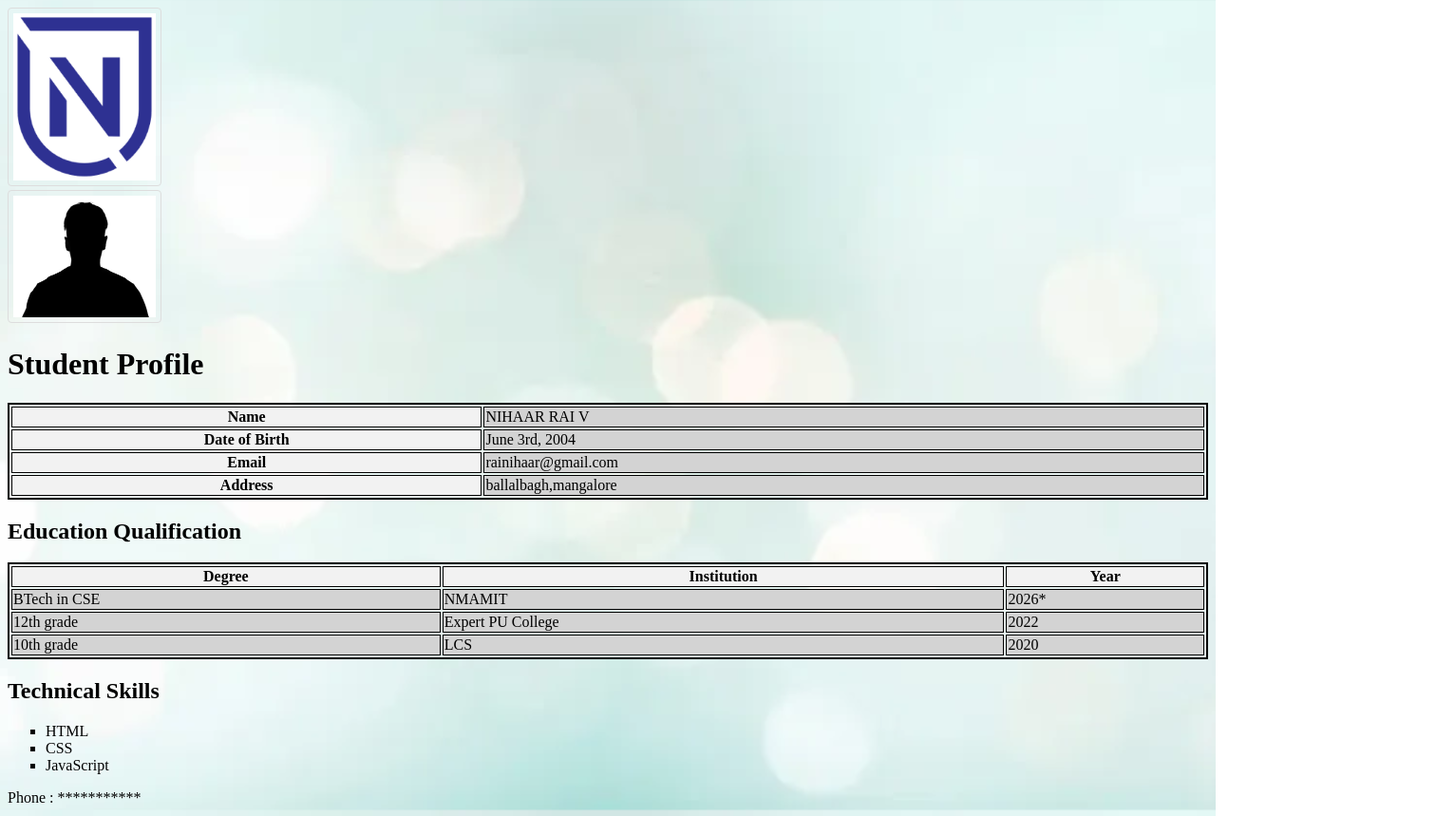
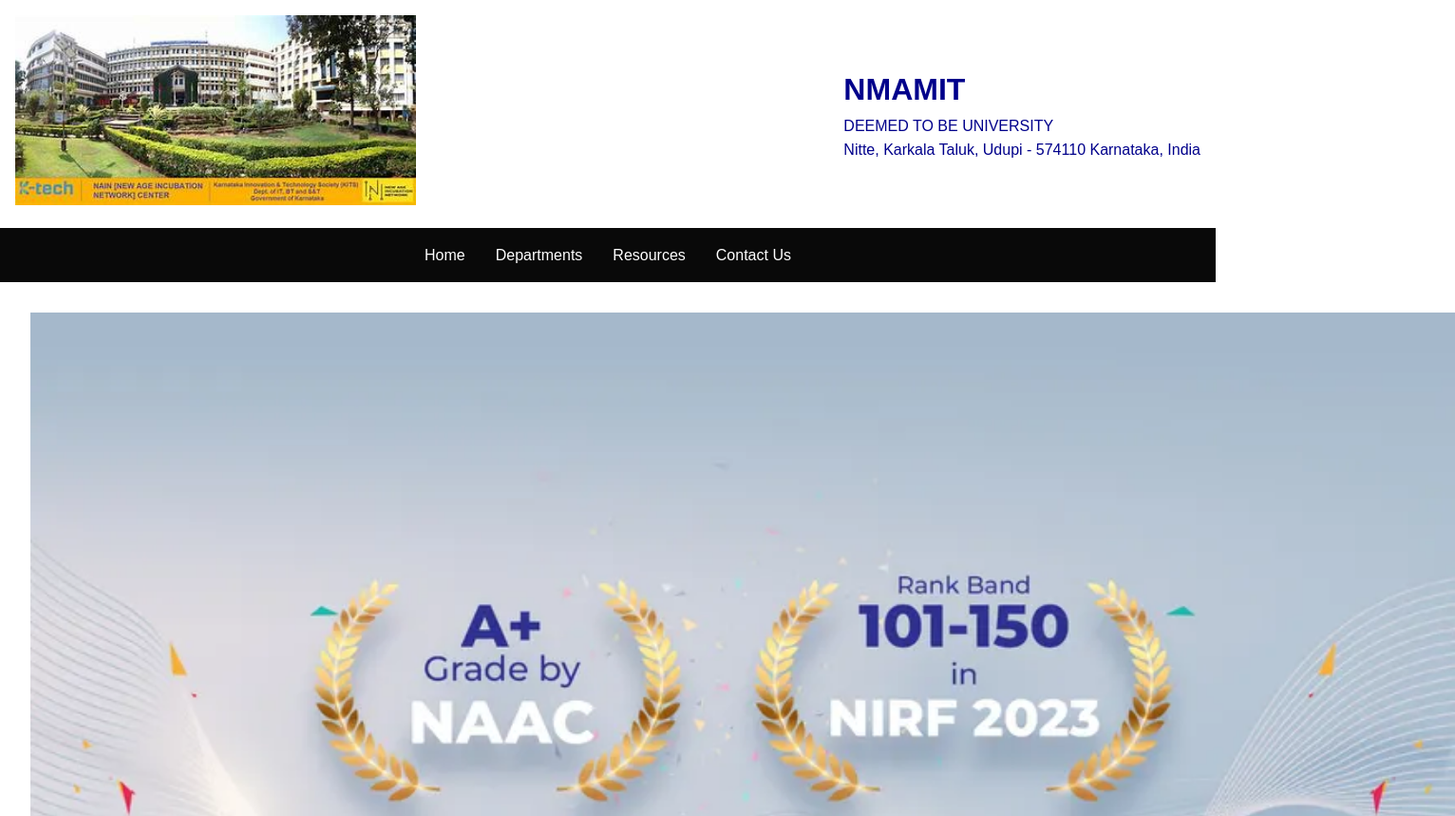
Before and after one commit to nu22c69/1a, a plain HTML site: page index.html in a window 1280 px wide. Shown: the top 859 px of the page at 95% size, 1532 px wide, since content can reach past the window. Drawn offline with Linux system fonts and the light colour scheme.

Commit message:
Add files via upload

```diff
--- /dev/null
+++ b/cse.css
@@ -0,0 +1,49 @@
+.cse img{
+    width: 1400px;
+    height: 400px;
+}
+
+h1{
+    color:darkblue;
+    margin:0px;
+    text-align: center;
+    background-color: rgb(255, 255, 255);
+}
+nav {
+    background-color:rgb(0, 0, 0);
+    color: darkblue;
+    text-emphasis-color: blue;
+    }
+    .menu {
+        list-style: none;
+        display: flex;
+        justify-content: center;
+        padding: 1rem 0;
+        }
+        .menu li {
+        margin: 0 1rem;
+        position: relative;
+        }
+        .menu a {
+        color: #fff;
+        text-decoration: none;
+        transition: color 0.3s;
+        }
+        .menu a:hover {
+        color: beige;
+        }
+        .submenu-content {
+        display: none;
+        position: absolute;
+        top: 100%;
+        left: 0;
+        background-color: deepskyblue;
+        z-index: 1;
+        }
+        .submenu:hover .submenu-content {
+        display: block;
+        }
+        body{
+            background-color: rgb(255, 255, 255);
+            color:darkblue;
+        }
--- /dev/null
+++ b/home.css
@@ -0,0 +1,97 @@
+body, h1, h2, p, ul, li {
+    margin: 0;
+    padding: 0;
+    color: darkblue;
+    }
+    /* Global Styles */
+    body {
+    font-family: Arial, sans-serif;
+    line-height: 1.6;
+    }
+    header {
+    background-color: rgb(255, 255, 255);
+    color: darkblue;
+    text-align: center;
+    padding: 1rem;
+    display: flex;
+    align-items: center;
+    justify-content: space-between;
+    font-style: initial;
+    }
+    .logo img {
+    max-width: 1200px;
+    height: 200px;
+    }
+    .header-content {
+    text-align: left;
+    }
+    nav {
+    background-color:rgb(9, 9, 9);
+    color: darkblue;
+    text-emphasis-color: blue;
+    }
+    .menu {
+    list-style: none;
+    display: flex;
+    justify-content: center;
+    padding: 1rem 0;
+    }
+    .menu li {
+    margin: 0 1rem;
+    position: relative;
+    }
+    .menu a {
+    color: #fff;
+    text-decoration: none;
+    transition: color 0.3s;
+    }
+    .menu a:hover {
+    color: #a7680b;
+    }
+    .submenu-content {
+    display: none;
+    position: absolute;
+    top: 100%;
+    left: 0;
+    background-color: deepskyblue;
+    z-index: 1;
+    }
+    .submenu:hover .submenu-content {
+    display: block;
+    }
+    main {
+    padding: 2rem;
+    background-color: rgb(255, 255, 255);
+    color:black;
+    text-shadow: #444;
+    }
+    .department {
+    margin-bottom: 2rem;
+    }
+    footer {
+    text-align: center;
+    padding: 1rem 0;
+    background-color: rgb(0, 0, 0);
+    color: black;
+    }
+    .footer a:hover{
+        color:aqua;
+    }
+    .social-links a {
+    color: #fff;
+    text-decoration: none;
+    margin: 0 10px;
+    }
+    /* Media Queries */
+    @media screen and (max-width: 768px) {
+    header {
+    flex-direction: column;
+    }
+    .logo {
+    margin-bottom: 1rem;
+    }
+    .cse img{
+        max-width: 1500px;
+        height:200px;
+    }
+}
--- a/index.html
+++ b/index.html
@@ -1,106 +1,50 @@
 <!DOCTYPE html>
-<html>
+<html lang="en">
 <head>
-  <title>Student Profile</title>
-  <link rel="stylesheet" href="styles.css">
+<meta charset="UTF-8">
+<meta name="viewport" content="width=device-width, initial-scale=1.0">
+<link rel="stylesheet" href="home.css">
+<title>Your Institution</title>
 </head>
-<style>
-body {
-  background-image:url("backimage.webp");
-  background-repeat: no-repeat;
-  background-attachment: fixed;
-  background-size: cover;
-  }
-        table {
-            width: 100%;
-       border:2px solid black;
-        }
-tr
-{
-  background-color:LightGrey;
-  color:black;
-}
-
-        th,td {
-            border:0.2px solid;
-  }
-
-        th {
-            background-color: #f2f2f2;
-        }
-
-       img {
-  border: 1px solid #ddd;
-  border-radius: 4px;
-  padding: 5px;
-  width: 150px;
-       }
-
-  img:hover {
-  box-shadow: 0 0 2px 1px rgba(0, 140, 186, 0.5);
-            }
-        ul {
-            list-style-type: square;
-        }
-</style>
 <body>
-<div>
-<img src="nitte.png" width:100% height:20%>
+<header>
+<div class="logo">
+<img src="coll.png" alt="Institution Logo">
 </div>
-  <img src="image.webp" alt="Student Profile Picture">
-  <h1>Student Profile</h1>
-  <table border="">
-    <tr>
-      <th>Name</th>
-      <td>NIHAAR RAI V</td>
-    </tr>
-    <tr>
-      <th>Date of Birth</th>
-      <td>June 3rd, 2004</td>
-    </tr>
-    <tr>
-      <th>Email</th>
-      <td>rainihaar@gmail.com</td>
-    </tr>
-    <tr>
-      <th>Address</th>
-      <td>ballalbagh,mangalore</td>
-    </tr>
-  </table>
-
-  <h2>Education Qualification</h2>
-  <table border="">
-    <tr>
-      <th>Degree</th>
-      <th>Institution</th>
-      <th>Year</th>
-    </tr>
-    <tr>
-      <td>BTech in CSE</td>
-      <td>NMAMIT</td>
-      <td>2026*</td>
-    </tr>
-    <tr>
-      <td>12th grade</td>
-      <td>Expert PU College</td>
-      <td>2022</td>
-    </tr>
-    <tr>
-      <td>10th grade</td>
-      <td>LCS</td>
-      <td>2020</td>
-    </tr>
-</table>
-<h2>Technical Skills</h2>
-      <ul>
-        <li>HTML</li>
-        <li>CSS</li>
-        <li>JavaScript</li>
-      </ul>
-
+<div class="header-content">
+<h1>NMAMIT</h1>
+<p>DEEMED TO BE UNIVERSITY</p>
+<p>Nitte, Karkala Taluk,
+    Udupi - 574110
+    Karnataka, India</p>
+</div>
+</header>
+<nav>
+<ul class="menu">
+<li><a href="#">Home</a></li>
+<li class="submenu">
+<a href=" ">Departments</a>
+<ul class="submenu-content">
+<li><a href="cse.html">Department of CSE</a></li>
+<li><a href= "is.html">Department of ISE</a></li>
+</ul>
+</li>
+<li><a href="#">Resources</a></li>
+<li><a href="#">Contact Us</a></li>
+</ul>
+</nav>
+<main>
+    <img src="banner.webp" alt="Student" width="1500",height="200">
+    Nitte (Deemed-to-be University) has its roots in a group of Institutions established by the Nitte Education Trust. The Trust was established in 1979 by one of India’s respected Statesman, Late Justice KS Hegde, Supreme Court Judge and Speaker of Lok Sabha, with the mission of empowering rural youth through quality education and healthcare. The Trust has established 36 institutions spread in three campuses at Nitte, Mangalore and Bangalore. It offers education in diverse areas of learning including health professions education, engineering, management, humanities, general education, vocational training, and school/pre-university education.
+    AB Shetty Memorial Institute of Dental Sciences (ABSMIDS), one of the colleges of the Nitte Education Trust, then affiliated to Rajiv Gandhi University of Health Sciences, was declared to be a “Deemed to be University” by Ministry of Human Resource Development on 4th June 2008. In the subsequent year (2009) KS Hegde Medical Academy (KSHEMA), Nitte Gulabi Shetty Memorial Institute of Pharmaceutical Sciences (NGSMIPS), Nitte Usha Institute of Nursing Sciences (NUINS) and Nitte Institute of Physiotherapy (NIPT) also came under the ambit of the newly formed Deemed-to-be University. Nitte Institute of Communication (NICO) was established in 2012, Nitte University Centre for Science Education and Research (NUCSER) in 2013 and Nitte Institute of Architecture (NIA) in 2015. In 2021, Nitte Institute of Speech and Hearing (NISH) became the most recent addition to the University.
+</main>
 <footer>
-  <p> Phone : ***********</p>
+<div class="social-links">
+<a href="#">Facebook</a>
+<a href="#">Twitter</a>
+<a href="#">Instagram</a>
+</div>
+<p>&copy; 2023 Your Institution. All rights reserved.</p>
 </footer>
-
 </body>
-</html
+</html>
--- /dev/null
+++ b/is.css
@@ -0,0 +1,49 @@
+.cse img{
+    width: 1400px;
+    height: 350px;
+}
+
+h1{
+    color:darkblue;
+    margin:0px;
+    text-align: center;
+    background-color: rgb(255, 255, 255);
+}
+nav {
+    background-color:rgb(0, 0, 0);
+    color: darkblue;
+    text-emphasis-color: blue;
+    }
+    .menu {
+        list-style: none;
+        display: flex;
+        justify-content: center;
+        padding: 1rem 0;
+        }
+        .menu li {
+        margin: 0 1rem;
+        position: relative;
+        }
+        .menu a {
+        color: #fff;
+        text-decoration: none;
+        transition: color 0.3s;
+        }
+        .menu a:hover {
+        color: beige;
+        }
+        .submenu-content {
+        display: none;
+        position: absolute;
+        top: 100%;
+        left: 0;
+        background-color: deepskyblue;
+        z-index: 1;
+        }
+        .submenu:hover .submenu-content {
+        display: block;
+        }
+        body{
+            background-color: rgb(255, 255, 255);
+            color:darkblue;
+        }
```
Also changed, not shown: cse.html (added, +19 -0 lines), is.html (added, +23 -0 lines), banner.webp (added), branch.webp (added), coll.png (added).
